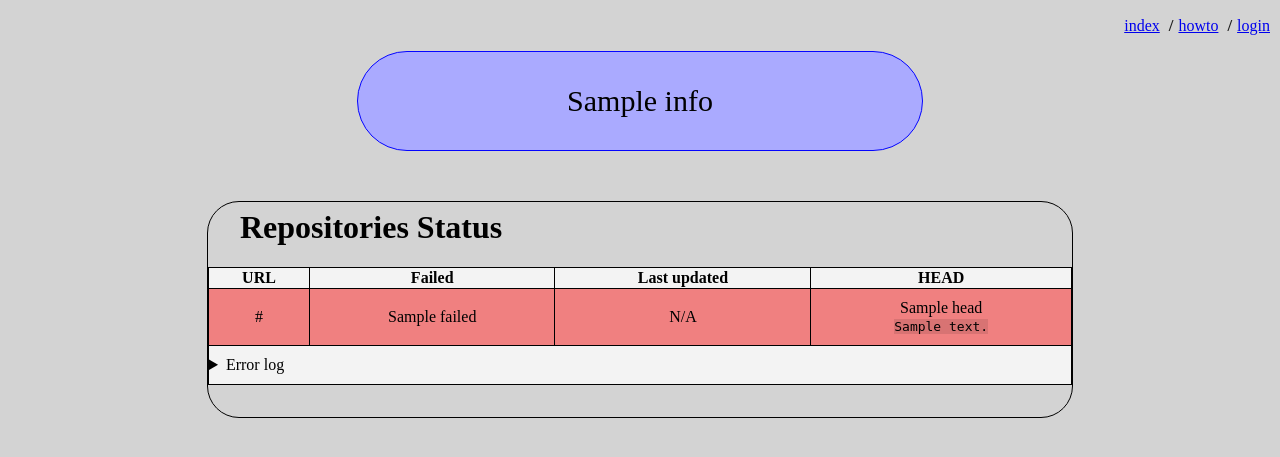
After one commit to excursion-pack-updater/server, a Django app: template templates/epu/status.html in a window 1280 px wide. The commit adds this page. Shown: the top 457 px of the page. Run offline with Django 3.2, Linux system fonts and the light colour scheme; the template is opened without the code that fills it: most values are stand-ins (such as "Sample title", 1, 10 or a date in 2020).

Commit message:
Add page detailing repository status and error log when failed

```diff
--- a/templates/epu/base.html
+++ b/templates/epu/base.html
@@ -25,6 +25,7 @@
             {% endif %}
 
             {% if user.is_staff %}
+                <li><a href="{% url 'epu:repo_status' %}">repo status</a></li>
                 <li><a href="{% url 'admin:index' %}" target="_blank">admin</a></li>
             {% endif %}
         </ul>
--- /dev/null
+++ b/templates/epu/status.html
@@ -0,0 +1,109 @@
+{% extends "epu/base.html" %}
+{% load static %}
+{% load epu %}
+{% block title %}
+    {% set title "Repositories Status" %}
+{% endblock %}
+{% block head %}
+    <style>
+        table
+        {
+            border-collapse: collapse;
+            width: 864px;
+            transform: translateX(-32px);
+        }
+
+        table, tr, th, td
+        {
+            border: 1px solid black;
+        }
+
+        th
+        {
+            background-color: #f3f3f3;
+        }
+
+        tbody tr
+        {
+            background-color: lightgreen;
+        }
+
+        tr.failed
+        {
+            background-color: lightcoral;
+        }
+
+        td
+        {
+            text-align: center;
+            padding: 10px 0px;
+        }
+
+        td[colspan]
+        {
+            border-top: 0px;
+            background-color: #f3f3f3;
+            text-align: unset;
+        }
+
+        td > pre
+        {
+            display: inline;
+            margin: 0px;
+            background-color: rgba(0.5, 0.5, 0.5, 0.1);
+        }
+
+        details
+        {
+            max-width: 860px;
+        }
+
+        details > pre
+        {
+            padding: 5px;
+            overflow-x: scroll;
+        }
+    </style>
+{% endblock %}
+{% block body %}
+    <table>
+        <thead>
+            <tr>
+                <th>URL</th>
+                <th>Failed</th>
+                <th>Last updated</th>
+                <th>HEAD</th>
+            </tr>
+        </thead>
+        <tbody>
+            {% for url, repo in repos.items %}
+                <tr class="{% if repo.failed %}failed{% endif %}">
+                    <td>{{url}}</td>
+                    <td>{{repo.failed}}</td>
+                    <td>
+                        {% if repo.failed %}
+                            N/A
+                        {% else %}
+                            <span title="{{repo.updated}} UTC">{{repo.updated|timesince}}</span> ago
+                        {% endif %}
+                    </td>
+                    <td>
+                        {{repo.head}}
+                        <br>
+                        <pre>{{repo.headText}}</pre>
+                    </td>
+                </tr>
+                {% if repo.failed %}
+                <tr>
+                    <td colspan="4">
+                        <details>
+                            <summary>Error log</summary>
+                            <pre>{{repo.log}}</pre>
+                        </details>
+                    </td>
+                </tr>
+                {% endif %}
+            {% endfor %}
+        </tbody>
+    </table>
+{% endblock %}
```
Also changed, not shown: git.py (+33 -17 lines), views.py (+32 -0 lines).
